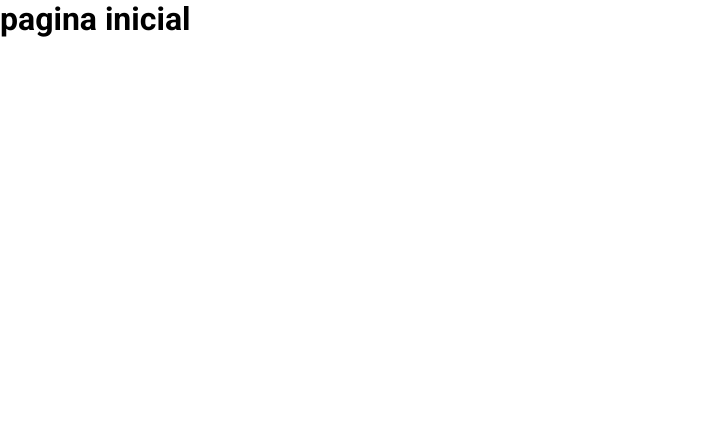
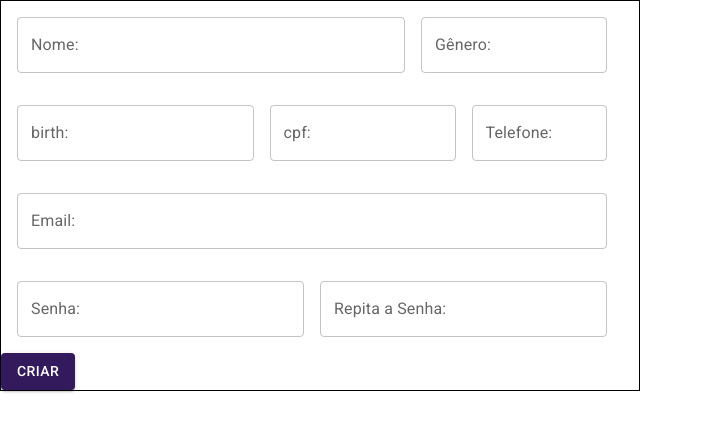
Before and after one commit to alancarloscesar/ecommerce, a React (Vite) app in the folder frontend/: page /signup in a window 1280 px wide. Shown: the top 432 px of the page, without its empty margins (0-703 px from the left). Built offline with nearby package versions, Linux system fonts and the light colour scheme.

Commit message:
Form at creating user account

```diff
--- a/frontend/src/components/AlertMessages/index.jsx
+++ b/frontend/src/components/AlertMessages/index.jsx
@@ -1,16 +1,19 @@
 import { Alert, Button, Dialog, AlertTitle, useTheme } from "@mui/material"
-import {  useState, useEffect } from "react";
+import { useState, useEffect } from "react";
 import CloseRoundedIcon from '@mui/icons-material/CloseRounded';
 // import useTheme from "@mui/material";
 
 
-export default function AlertMessages() {
+export default function AlertMessages(props) {
 
 
     const [open, setOpen] = useState(true);
 
-    const theme = useTheme();
+    // const theme = useTheme();
 
+    useEffect(() => {
+        handleClick();
+    })
 
     const handleClick = () => {
         setOpen(true);
@@ -19,12 +22,9 @@ export default function AlertMessages() {
 
         setTimeout(() => {
             setOpen(false)
-        }, 3000);
+        }, 1000);
     };
 
-    useEffect(()=>{
-        handleClick();
-    })
 
 
 
@@ -49,9 +49,9 @@ export default function AlertMessages() {
                     severity="error"
                 >
                     <AlertTitle>Erro:</AlertTitle>
-{/*
-                    {props?.validate} */}
-                    testando meu alert....
+
+                    {props?.validate}
+                    {/* testando meu alert.... */}
 
                     <CloseRoundedIcon fontSize="small"
                         sx={{
--- /dev/null
+++ b/frontend/src/pages/SignUp/index.tsx
@@ -0,0 +1,143 @@
+import { Button, Grid, TextField } from "@mui/material"
+import { useState } from "react"
+
+export default function SignUp() {
+
+    const [user, setUser] = useState({
+        name: "",
+        gender: "",
+        birth: "",
+        cpf: "",
+        phone: "",
+        email: "",
+        password: "",
+    })
+
+    return (
+        <>
+
+            <Grid
+                // bgcolor={"#ff0"}
+                maxWidth={"50vw"}
+                border={1}
+            >
+
+                <Grid container xs={12} p={2} spacing={2}>
+                    <Grid item xs={8}>
+                        <TextField
+                            label="Nome: "
+                            type="email"
+                            variant="outlined"
+                            value={user.email}
+                            onChange={(e) => setUser((prev) => ({ ...prev, email: e.target.value }))}
+
+                            sx={{
+                                width: "100%",
+
+                            }}
+                        />
+                    </Grid>
+                    <Grid item xs={4}>
+                        <TextField
+                            label="Gênero: "
+                            type="gender"
+                            variant="outlined"
+                            sx={{
+                                width: "100%",
+
+                            }}
+                        />
+                    </Grid>
+                </Grid>
+
+                <Grid container xs={12} p={2} spacing={2}>
+                    <Grid item xs={5}>
+                        <TextField
+                            label="birth: "
+                            type="text"
+                            variant="outlined"
+                            value={user.email}
+                            onChange={(e) => setUser((prev) => ({ ...prev, email: e.target.value }))}
+                            sx={{
+                                width: "100%",
+
+                            }}
+                        />
+                    </Grid>
+                    <Grid item xs={4}>
+                        <TextField
+                            label="cpf: "
+                            type="text"
+                            variant="outlined"
+                            sx={{
+                                width: "100%",
+
+                            }}
+                        />
+                    </Grid>
+                    <Grid item xs={3}>
+                        <TextField
+                            label="Telefone: "
+                            type="email"
+                            variant="outlined"
+                            value={user.email}
+                            onChange={(e) => setUser((prev) => ({ ...prev, email: e.target.value }))}
+                            sx={{
+                                width: "100%",
+
+                            }}
+                        />
+                    </Grid>
+                </Grid>
+
+                <Grid container xs={12} p={2} spacing={2}>
+                    <Grid item xs={12}>
+                        <TextField
+                            label="Email: "
+                            type="email"
+                            variant="outlined"
+                            sx={{
+                                width: "100%",
+
+                            }}
+                        />
+                    </Grid>
+                </Grid>
+                <Grid container xs={12} p={2} spacing={2}>
+                    <Grid item xs={6}>
+                        <TextField
+                            label="Senha: "
+                            type="password"
+                            variant="outlined"
+                            value={user.email}
+                            onChange={(e) => setUser((prev) => ({ ...prev, email: e.target.value }))}
+                            sx={{
+                                width: "100%",
+
+                            }}
+                        />
+                    </Grid>
+                    <Grid item xs={6}>
+                        <TextField
+                            label="Repita a Senha: "
+                            type="text"
+                            variant="outlined"
+                            sx={{
+                                width: "100%",
+
+                            }}
+                        />
+                    </Grid>
+                </Grid>
+
+                <Button
+                    variant="contained"
+                    color="primary"
+                >
+                    Criar
+                </Button>
+
+            </Grid>
+        </>
+    )
+}
--- a/frontend/src/pages/signIn/index.tsx
+++ b/frontend/src/pages/signIn/index.tsx
@@ -4,7 +4,7 @@ import { Grid, TextField, useTheme, Typography, Box, Alert, Button, Dialog, Aler
 import * as yup from 'yup';
 import { FormEvent, useEffect, useState } from "react";
 import AlertMessages from "../../components/AlertMessages"
-import Teste from "../../components/teste"
+// import Teste from "../../components/teste"
 
 
 export default function SignIn() {
@@ -19,11 +19,12 @@ export default function SignIn() {
     const [userValidate, setUserValidate] = useState<any | string>(user.email)
     const [validate, setValidate] = useState(false)
 
-    const [showChildComponent, setShowChildComponent] = useState(false);
+    const [showAlertStatus, setshowAlertStatus] = useState(false);
 
     const handleLogin = (e: FormEvent) => {
         e.preventDefault();
-        setShowChildComponent(true);
+
+
 
         validateInputs();
 
@@ -34,6 +35,7 @@ export default function SignIn() {
     }
 
     async function validateInputs() {
+
         const schema = yup.object().shape({
             email: yup
                 .string()
@@ -43,31 +45,24 @@ export default function SignIn() {
             password: yup
                 .string()
                 .required("Campo senha obrigatório")
-                .min(6, "A senha deve conter no mínimo 6 caracteres")
+                .min(6, "A senha deve conter no mínimo 6 caracteres"),
         })
 
         await schema.validate({
-            email: user.email,
-            password: user.password
+            email: user?.email,
+            password: user?.password
         }).then((result) => {
             // alert("Login efetuadooooo")
-            setValidate(true)
+            // setValidate(true)
         }).catch((err) => {
-            setUserValidate(err.errors);
-            return <AlertMessages />
 
-            setValidate(false)
+            if (err.errors !== "") {
+                setshowAlertStatus(true);//status true para mostrar o alert
+                setUserValidate(err.errors)
+                return
+            }
         })
 
-
-        // setUserValidate("okkkk")
-
-        // if(resultValidate !== null){
-        //     alert("okkkk")
-        // }else{
-        //     alert("asdfasdf")
-        //     return <AlertMessages validate={userValidate}/>
-        // }
     }
 
     return (
@@ -228,7 +223,7 @@ export default function SignIn() {
 
             </form>
 
-            {showChildComponent && <AlertMessages />}
+            {showAlertStatus && <AlertMessages validate={userValidate} />}
 
         </>
     )
--- a/frontend/src/routes/index.tsx
+++ b/frontend/src/routes/index.tsx
@@ -2,6 +2,7 @@ import { Route, Routes } from "react-router-dom"
 import InitialPage from "../pages/InitialPage"
 import Contato from "../pages/contato"
 import SignIn from "../pages/signIn"
+import SignUp from "../pages/SignUp"
 
 
 export default function AppRoutes() {
@@ -10,6 +11,7 @@ export default function AppRoutes() {
             <Route path="/" element={<InitialPage />} />
             <Route path="/contato" element={<Contato />} />
             <Route path="/login" element={<SignIn />} />
+            <Route path="/signup" element={<SignUp />} />
             <Route path="*" element={<InitialPage />} />
 
         </Routes>
```
